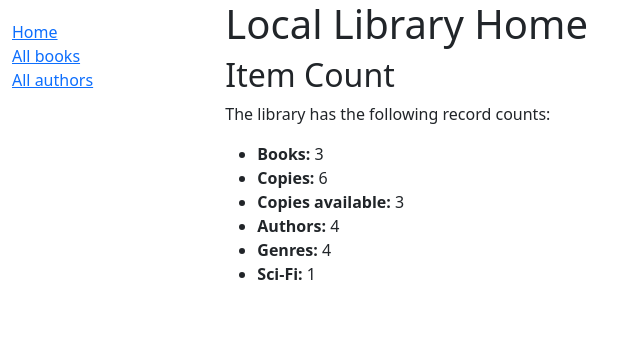
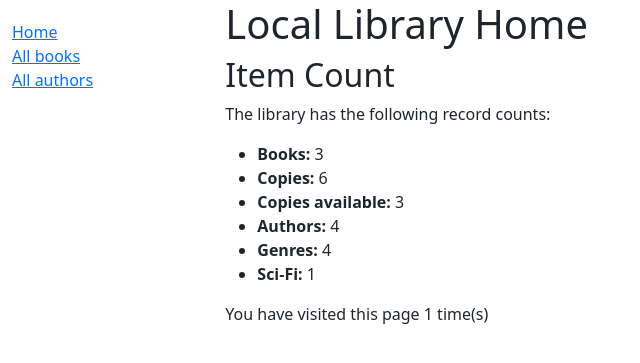
Before and after one commit to 0yah/flea-django, a Django app: page /catalog/ in a window 1280 px wide. Shown: the top 363 px of the page, without its empty margins (0-640 px from the left). Run offline with Django 3.2, Linux system fonts and the light colour scheme; data comes from the database, SQL or seed files in the repository; both versions use the stored data as it was after the commit.

Commit message:
Added anonymous session

```diff
--- a/catalog/views.py
+++ b/catalog/views.py
@@ -14,6 +14,8 @@ def index(request):
 
     #Get the number of available books (Status = 'a')
     num_book_instances_available = BookInstance.objects.filter(status__exact='a').count()
+    num_visits = request.session.get('num_visits',1)
+    request.session['num_visits'] = num_visits + 1
 
 
     #Dictonary that stores variables that can be used by the template
@@ -24,7 +26,8 @@ def index(request):
         'num_book_instances_available': num_book_instances_available,
         'num_authors': num_authors,
         'num_sci_fi_genre':scifi_num_genre,
-        'title':'Local Library'
+        'title':'Local Library',
+        'num_visits':num_visits,
     }
     return render(request,'catalog/index.html',context=context)
 
--- a/templates/catalog/index.html
+++ b/templates/catalog/index.html
@@ -13,4 +13,6 @@
     <li><strong>Sci-Fi:</strong> {{ num_sci_fi_genre  }}</li>
 
   </ul>
+
+  <p>You have visited this page {{num_visits}} time(s)</p>
 {% endblock %}
```
Also changed, not shown: db.sqlite3.
